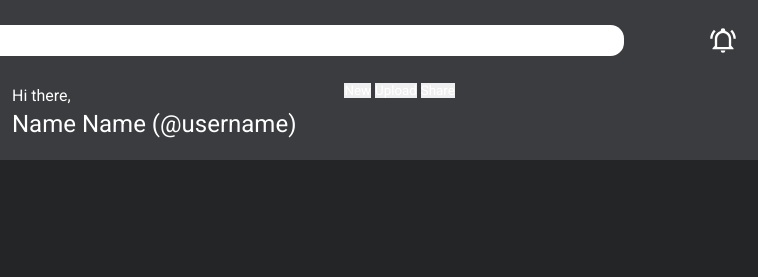
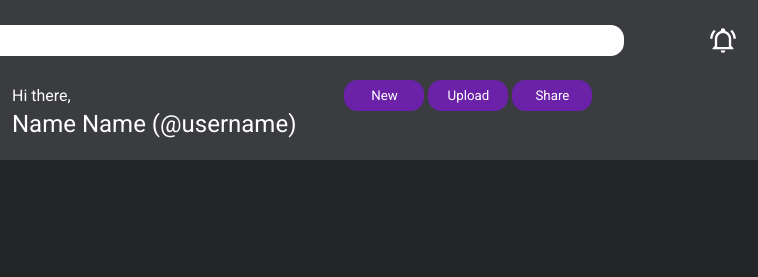
Before and after one commit to 02rasjac/admin-dashboard, a plain HTML site: page index.html in a window 1280 px wide. Shown: the top 277 px of the page, 340-1098 px from the left. Drawn offline with Linux system fonts and the light colour scheme.

Commit message:
Style buttons with `.main`

```diff
--- a/index.html
+++ b/index.html
@@ -136,9 +136,9 @@
             </div>
           </div>
           <div id="user-actions">
-            <button>New</button>
-            <button>Upload</button>
-            <button>Share</button>
+            <button class="main">New</button>
+            <button class="main">Upload</button>
+            <button class="main">Share</button>
           </div>
         </div>
       </header>
--- a/style.css
+++ b/style.css
@@ -57,6 +57,23 @@ button.icon {
 
 button.icon:hover {
   background-color: rgba(0, 0, 0, 0.2);
+}
+
+button.main {
+  background-color: var(--c-800);
+  min-width: 5rem;
+  padding: 0.5rem;
+  border-radius: 1em;
+}
+
+button.main:hover {
+  -webkit-box-shadow: 3px 4px 7px -4px rgba(0, 0, 0, 0.33);
+  box-shadow: 3px 4px 7px -4px rgba(0, 0, 0, 0.33);
+}
+
+button.main:active {
+  -webkit-box-shadow: inset 3px 4px 7px -4px rgba(0, 0, 0, 0.33);
+  box-shadow: inset 3px 4px 7px -4px rgba(0, 0, 0, 0.33);
 }
 
 input {
```
